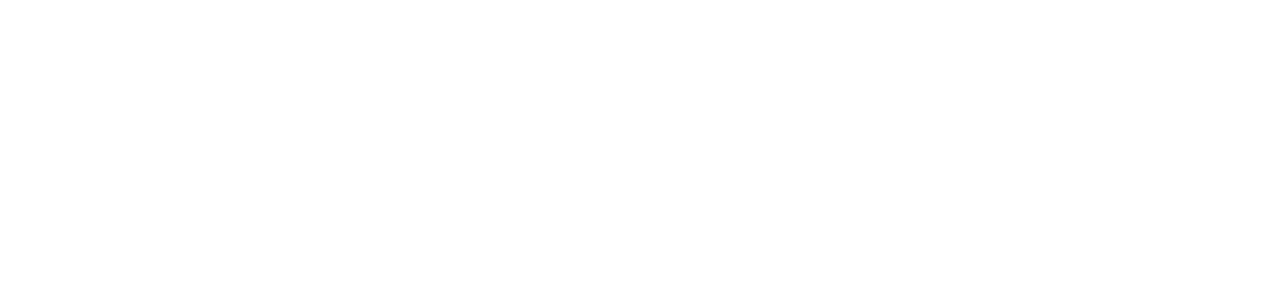
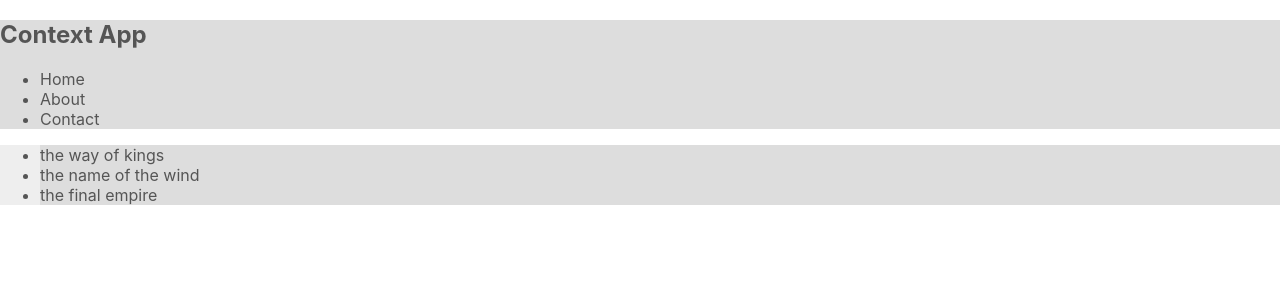
Before and after one commit to KurtGuardia/contextapp, a React (Create React App) app: page / in a window 1280 px wide. Shown: the top 300 px of the page. Built offline with nearby package versions, Linux system fonts and the light colour scheme.

Commit message:
fixed bugs

```diff
--- a/src/App.js
+++ b/src/App.js
@@ -1,5 +1,16 @@
+import Booklist from './components/Booklist';
+import Navbar from './components/Navbar';
+import ThemeContextProvider from './contexts/ThemeContext';
+
 function App() {
-  return <div className='App'></div>;
+  return (
+    <div className='App'>
+      <ThemeContextProvider>
+        <Navbar />
+        <Booklist />
+      </ThemeContextProvider>
+    </div>
+  );
 }
 
 export default App;
--- a/src/components/Navbar.js
+++ b/src/components/Navbar.js
@@ -6,8 +6,8 @@
     <ThemeContext.Consumer>
       {(context) => {
         const { isLightTheme, light, dark } = context;
+        console.log(context);
         const theme = isLightTheme.isLightTheme ? light : dark;
-
         return (
           <nav style={{ background: theme.ui, color: theme.syntax }}>
             <h1>Context App</h1>
--- a/src/contexts/ThemeContext.js
+++ b/src/contexts/ThemeContext.js
@@ -3,7 +3,7 @@
 export const ThemeContext = React.createContext();
 
 const ThemeContextProvider = (props) => {
-  const [islightTheme, setIsLightTheme] = useState(true);
+  const [isLightTheme, setIsLightTheme] = useState(true);
   const [light, setLight] = useState({
     syntax: '#555',
     ui: '#ddd',
@@ -15,10 +15,14 @@
     bg: '#555',
   });
 
+  const toggleTheme = () => {
+    setIsLightTheme(!isLightTheme);
+  };
+
   return (
     <ThemeContext.Provider
       value={{
-        islightTheme: islightTheme,
+        isLightTheme: { isLightTheme, toggleTheme },
         light: {
           ...light,
           setLight,
```
Also changed, not shown: 1 other file (tests, documents, lock files or other folders).
